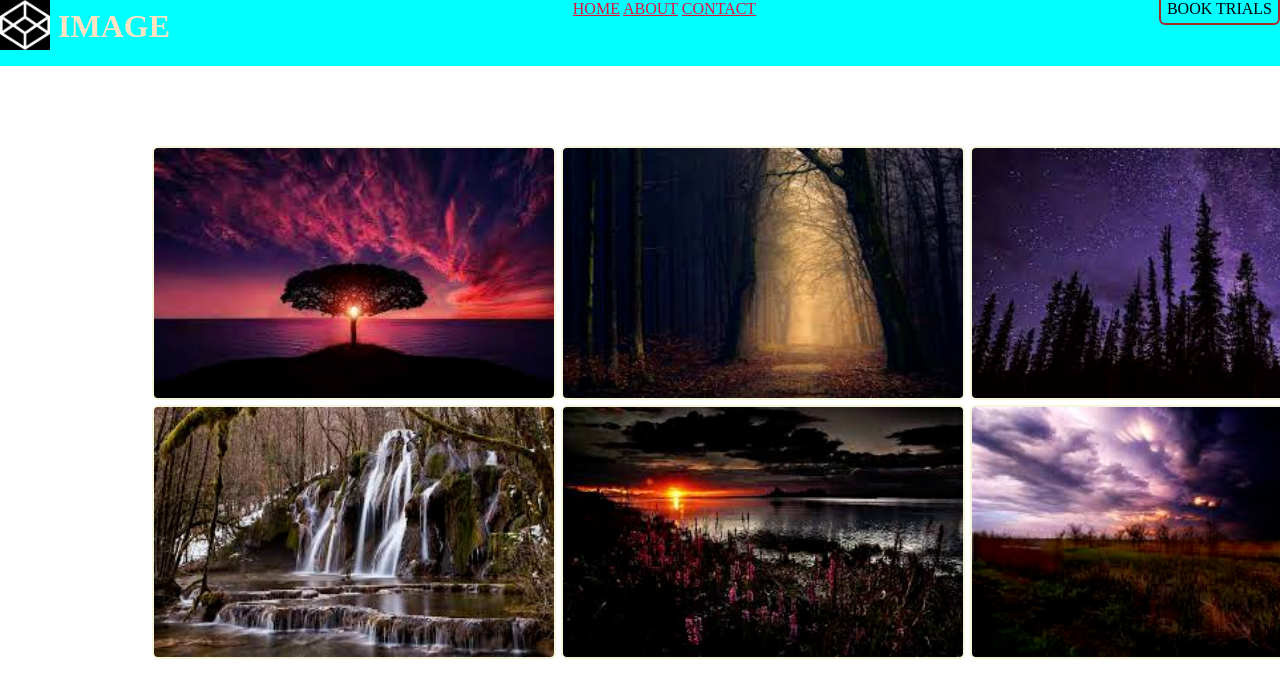
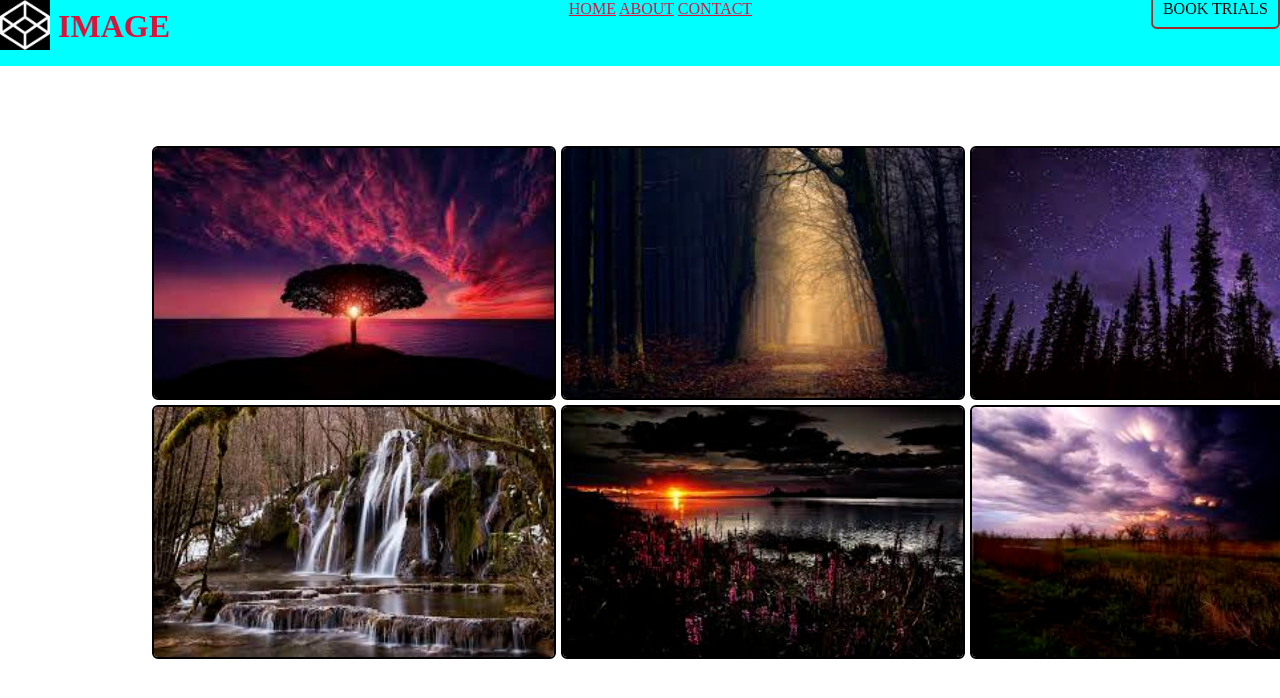
Before and after one commit to rohitsingh290320052/webversed, a plain HTML site: page index.html in a window 1280 px wide. Shown: the top 698 px of the page. Drawn offline with Linux system fonts and the light colour scheme.

Commit message:
Add files via upload

```diff
--- a/styles.css
+++ b/styles.css
@@ -3,31 +3,31 @@ body{
     padding: 0px;
 }
 #head01{
-    display: flex;
+    display:flex;
 
 }
 header div h1{
     margin-top: 0.5rem;
-    color:bisque;
+    color:crimson;
     margin-left: 0.5rem;
 }
 header{
     display: flex;
     background-color: aqua;
-    justify-content: space-between;
+    justify-content:space-between;
 
 }
 #head02 a{
-    text-emphasis: none;
+    text-emphasis:none;
     color:crimson;
-    margin-top: 3rem;
+    margin-top: 2rem;
 
 }
 #head03 a{
     text-decoration: none;
     color:black;
     border: solid 2px brown;
-    padding: 6px;
+    padding: 10px;
     border-radius: 6px 6px 6px;
 
 }
@@ -49,7 +49,7 @@ section{
     margin-top: 5rem;
 }
 .images{
-    border: solid 2px beige;
+    border: solid 2px ;
     border-radius: 6px 6px 6px;
 
 }
```
